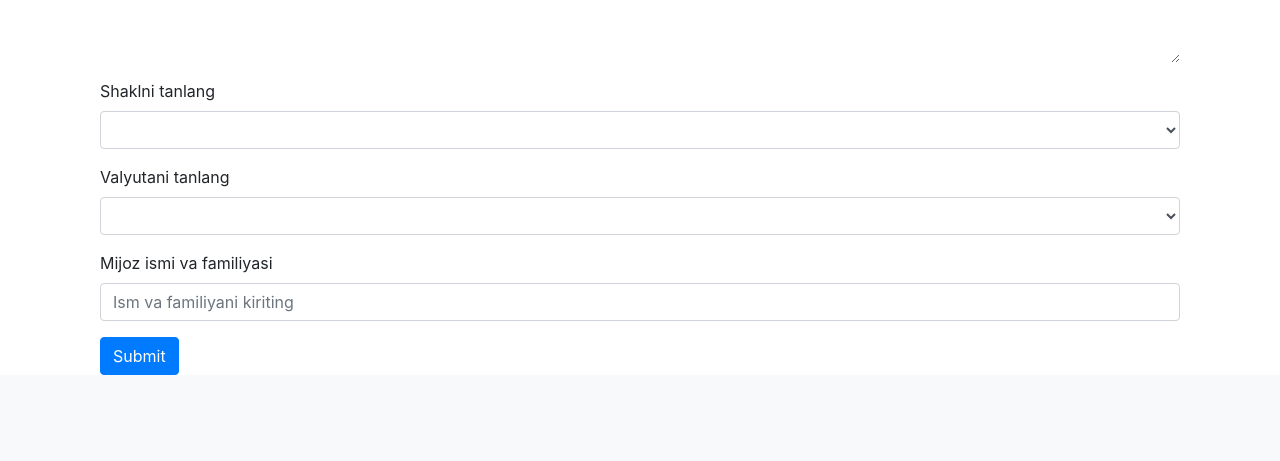
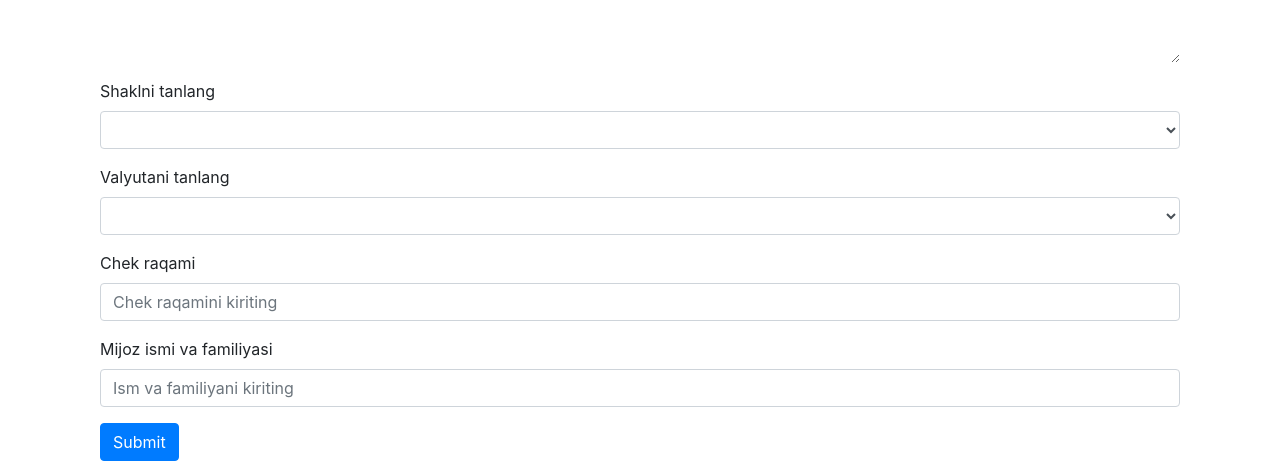
Before and after one commit to goaziz/asaka_kassa, a Django app: template templates/test.html in a window 1280 px wide. Shown: the part 431-892 px from the top of the page. Before the commit the page ends 806 px from the top, so only its background shows below. Run offline with Django 3.2, Linux system fonts and the light colour scheme; the template is opened without the code that fills it: values that come from a table or form of the project are taken from there, others are empty; tables that the repository leaves empty hold one stand-in row (values such as "Sample post"); some libraries are stand-ins or nearby versions.

Commit message:
modified

```diff
--- a/templates/test.html
+++ b/templates/test.html
@@ -65,6 +65,11 @@
                 </select>
             </div>
             <div class="form-group">
+                <label for="{{ myform.chek.id_for_label }}">Chek raqami</label>
+                <input type="text" class="form-control" id="{{ myform.check.id_for_label }}"
+                       placeholder="Chek raqamini kiriting">
+            </div>
+            <div class="form-group">
                 <label for="{{ myform.customer_name.id_for_label }}">Mijoz ismi va familiyasi</label>
                 <input type="text" class="form-control" id="{{ myform.customer_name.id_for_label }}"
                        placeholder="Ism va familiyani kiriting">
@@ -113,7 +118,8 @@
                 'case': $('#id_case').val(),
                 'total_sum': $('#id_total_sum').val(),
                 'customer_name': $('#id_customer_name').val(),
-                'sum_in_word': $('#str').val(),
+                'chek': $('#id_chek').val(),
+                'sum_in_word': $('#str').val()
             };
             $.ajax({
                 url: '/exchange/',
```
